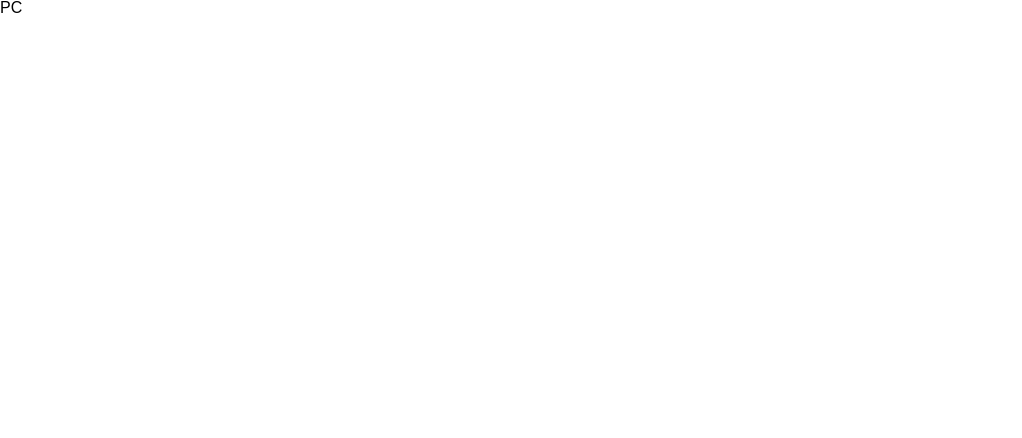
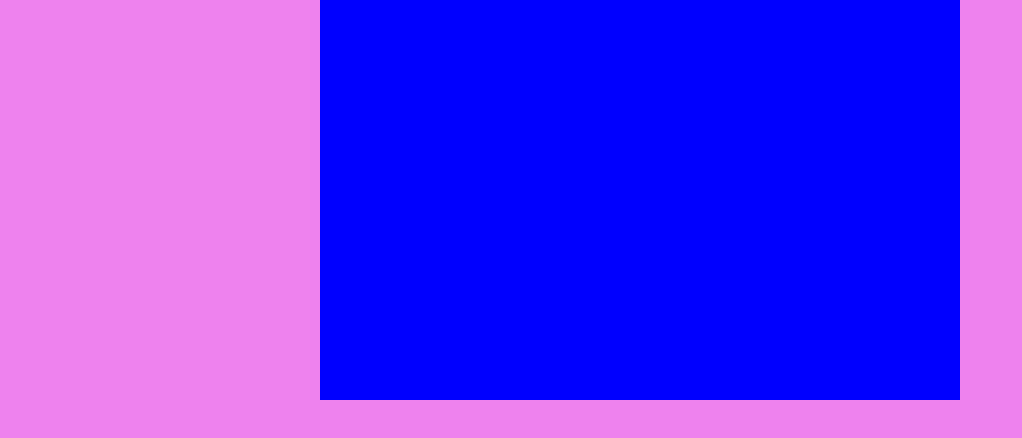
Before and after one commit to jayoung-cinnamon/happybottle, a React (Create React App) app: page / in a window 1280 px wide. Shown: the top 438 px of the page, without its empty margins (0-1022 px from the left). Built offline with nearby package versions, Linux system fonts and the light colour scheme.

Commit message:
[FEAT] 전체 스플래쉬 스크린 기능 구현
min-width와 max-width 값을 설정, 메인 페이지(로그인 페이지)로 넘어가기 전 스플래쉬 스크린 구현

```diff
--- a/src/App.tsx
+++ b/src/App.tsx
@@ -1,12 +1,15 @@
 import React from "react";
 import GlobalStyle from "styles/GlobalStyle";
 import { Mobile, PC } from "./styles/Mediaquery";
-
+import Login from "./components/Login";
+import Main from "./components/Main";
 function App() {
   return (
     <>
       <GlobalStyle />
-      <Mobile>
+      <Main />
+      <Login />
+      {/* <Mobile>
         <div>
           <h1>모바일</h1>
         </div>
@@ -15,7 +18,7 @@ function App() {
         <div>
           <h1>PC</h1>
         </div>
-      </PC>
+      </PC> */}
     </>
   );
 }
--- /dev/null
+++ b/src/components/Login/Login.tsx
@@ -0,0 +1,16 @@
+import React, { useState, useCallback, useEffect } from "react";
+import styled, { css } from "styled-components";
+
+function Login() {
+  return <LoginContainer></LoginContainer>;
+}
+
+export default Login;
+// TODO: 컨테이너 위치 조정 필요 - 세로 중앙 정렬
+const LoginContainer = styled.div`
+  margin: 0 auto;
+  max-width: 640px;
+  min-width: 320px;
+  min-height: 50vh;
+  background-color: blue;
+`;
--- /dev/null
+++ b/src/components/Login/index.tsx
@@ -0,0 +1,2 @@
+export * from "./Login";
+export { default } from "./Login";
--- /dev/null
+++ b/src/components/Main/Main.tsx
@@ -0,0 +1,24 @@
+import React, { useState, useCallback, useEffect } from "react";
+import styled, { css } from "styled-components";
+
+function Main() {
+  const [splashScreen, SetSplashScreen] = useState(true);
+  useEffect(() => {
+    //TODO: setTimeout hook으로 변경
+    setTimeout(() => {
+      SetSplashScreen(false);
+    }, 3000);
+  });
+
+  return splashScreen ? <MainContainer /> : <></>;
+}
+
+export default Main;
+
+const MainContainer = styled.div`
+  margin: 0 auto;
+  max-width: 640px;
+  min-width: 320px;
+  min-height: 100vh;
+  background-color: beige;
+`;
--- /dev/null
+++ b/src/components/Main/index.tsx
@@ -0,0 +1,2 @@
+export * from "./Main";
+export { default } from "./Main";
--- a/src/styles/GlobalStyle.ts
+++ b/src/styles/GlobalStyle.ts
@@ -6,6 +6,8 @@ const GlobalStyle = createGlobalStyle`
         padding: 0;
         margin: 0;
         font-family: 'Noto Sans KR', sans-serif;
+        /* 배경 테스트용도 */
+        background-color: violet;
     };
     button{
         display: flex;
```
